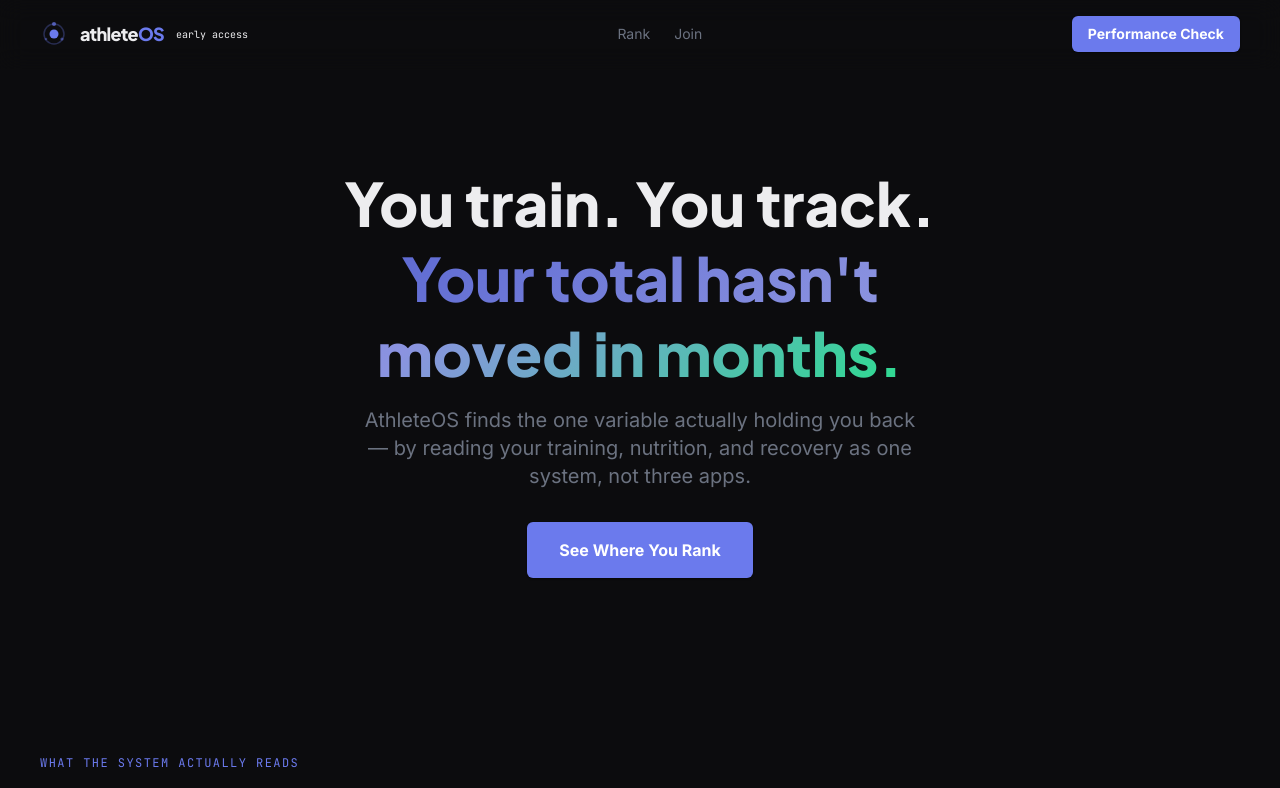
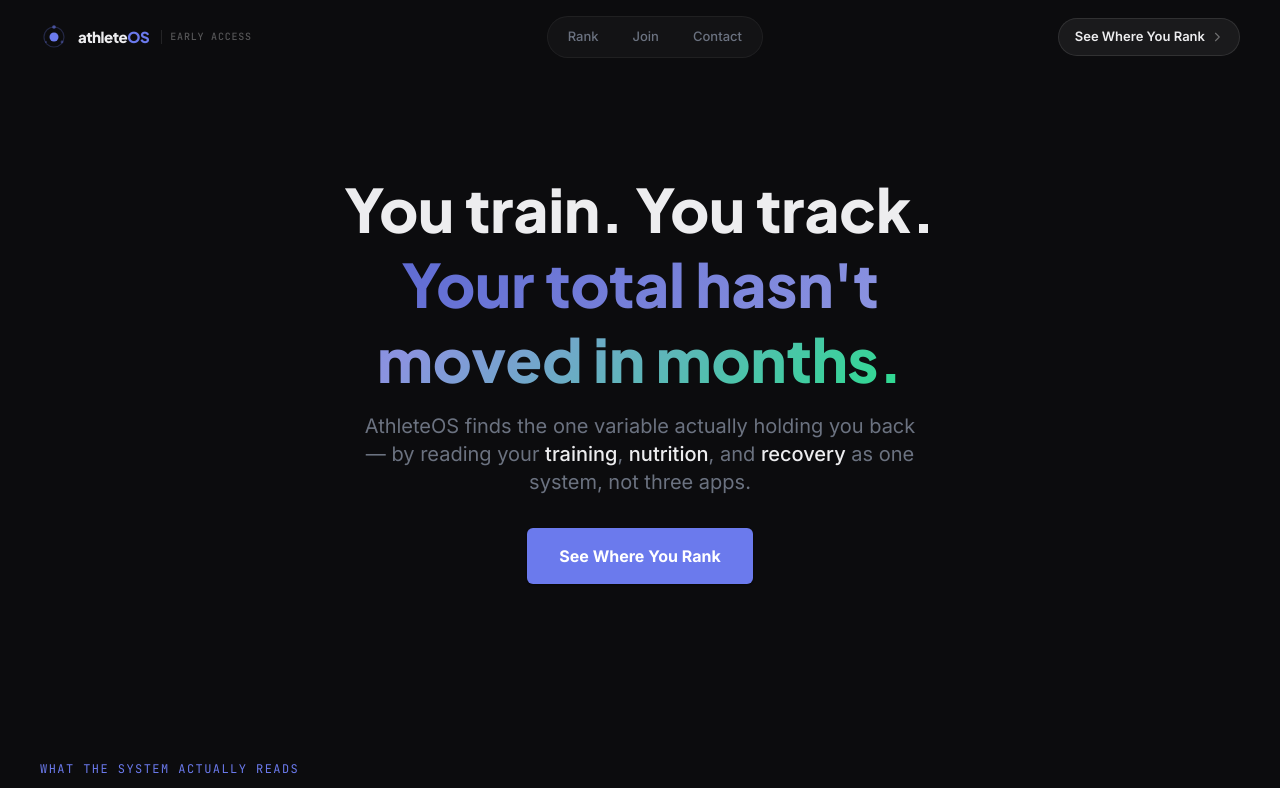
Before and after one commit to athleteosHQ/athleteos-web, a Next.js app in the folder athleteos-next/: page / in a window 1280 px wide. Shown: the top 788 px of the page. Built offline with nearby package versions, Linux system fonts and the light colour scheme.

Commit message:
restructured

```diff
--- a/athleteos-next/src/components/landing/HeroSection.tsx
+++ b/athleteos-next/src/components/landing/HeroSection.tsx
@@ -16,7 +16,11 @@ export function HeroSection() {
           <span className="hero-gradient-word">Your total hasn&apos;t moved in months.</span>
         </h1>
         <p className="mt-4 text-lg text-muted-foreground sm:text-xl max-w-xl mx-auto">
-          AthleteOS finds the one variable actually holding you back — by reading your training, nutrition, and recovery as one system, not three apps.
+          AthleteOS finds the one variable actually holding you back — by reading your{' '}
+          <span className="text-foreground font-medium">training</span>,{' '}
+          <span className="text-foreground font-medium">nutrition</span>, and{' '}
+          <span className="text-foreground font-medium">recovery</span>{' '}
+          as one system, not three apps.
         </p>
         <button
           type="button"
--- a/athleteos-next/src/components/landing/NavBar.tsx
+++ b/athleteos-next/src/components/landing/NavBar.tsx
@@ -2,6 +2,12 @@
 
 import { useEffect, useState } from 'react'
 import Link from 'next/link'
+
+const NAV_LINKS = [
+  { label: 'Rank', href: '#rank' },
+  { label: 'Join', href: '#inline-signup-gate' },
+  { label: 'Contact', href: 'mailto:contact@athleteos.io' },
+] as const
 
 export function NavBar() {
   const [scrolled, setScrolled] = useState(false)
@@ -15,53 +21,98 @@ export function NavBar() {
 
   return (
     <nav
-      className="sticky top-0 z-50 backdrop-blur-md transition-all duration-300"
+      className="sticky top-0 z-50 transition-all duration-500"
       style={{
-        background: scrolled ? 'rgba(5,5,6,0.88)' : 'rgba(5,5,6,0)',
+        backdropFilter: scrolled ? 'blur(20px) saturate(1.4)' : 'none',
+        WebkitBackdropFilter: scrolled ? 'blur(20px) saturate(1.4)' : 'none',
+        background: scrolled ? 'rgba(12,12,14,0.72)' : 'transparent',
         borderBottom: scrolled
-          ? '1px solid rgba(255,255,255,0.06)'
+          ? '1px solid rgba(255,255,255,0.05)'
           : '1px solid transparent',
-        boxShadow: scrolled
-          ? '0 1px 0 rgba(255,255,255,0.03), 0 8px 32px rgba(0,0,0,0.24)'
-          : 'none',
       }}
     >
-      <div className="mx-auto flex max-w-screen-xl items-center justify-between gap-3 px-4 py-4 sm:px-6 md:px-10">
-        <Link href="/" className="flex min-w-0 items-center gap-3">
-          <svg width="28" height="28" viewBox="0 0 28 28" fill="none" aria-hidden="true" style={{ flexShrink: 0 }}>
-            <circle cx="14" cy="14" r="10" stroke="var(--accent)" strokeWidth="1.5" opacity="0.3"/>
-            <circle cx="14" cy="14" r="4.5" fill="var(--accent)"/>
-            <circle cx="14" cy="4" r="2" fill="var(--accent)" opacity="0.7"/>
-            <circle cx="22" cy="19" r="1.6" fill="var(--accent)" opacity="0.5"/>
-            <circle cx="6" cy="19" r="1.3" fill="var(--accent)" opacity="0.4"/>
-          </svg>
+      <div className="mx-auto flex max-w-screen-xl items-center justify-between px-5 py-4 sm:px-6 md:px-10">
+
+        {/* ── Logo + wordmark ── */}
+        <Link href="/" className="group flex items-center gap-2.5">
+          <div
+            className="relative flex h-7 w-7 items-center justify-center"
+            style={{ flexShrink: 0 }}
+          >
+            <svg width="28" height="28" viewBox="0 0 28 28" fill="none" aria-hidden="true">
+              <circle cx="14" cy="14" r="10" stroke="var(--accent)" strokeWidth="1.2" opacity="0.25" />
+              <circle cx="14" cy="14" r="4.5" fill="var(--accent)" />
+              <circle cx="14" cy="4" r="1.8" fill="var(--accent)" opacity="0.6" />
+              <circle cx="22" cy="19" r="1.4" fill="var(--accent)" opacity="0.4" />
+              <circle cx="6" cy="19" r="1.1" fill="var(--accent)" opacity="0.3" />
+            </svg>
+          </div>
           <span
-            className="text-base sm:text-lg font-extrabold"
-            style={{ fontFamily: 'var(--font-jakarta)', letterSpacing: '-0.04em' }}
+            className="text-[15px] font-extrabold tracking-tight"
+            style={{ fontFamily: 'var(--font-jakarta)', letterSpacing: '-0.03em' }}
           >
-            <span className="text-foreground">athlete</span><span className="text-accent">OS</span>
+            <span className="text-foreground">athlete</span>
+            <span className="text-accent">OS</span>
           </span>
-          <span className="hidden font-mono text-[10px] text-muted-foreground/40 sm:inline">early access</span>
+
+          {/* Subtle divider + badge — Linear-style */}
+          <span className="hidden sm:flex items-center gap-2 ml-0.5">
+            <span
+              className="h-3.5 w-px"
+              style={{ background: 'rgba(255,255,255,0.1)' }}
+            />
+            <span
+              className="font-mono text-[10px] font-medium tracking-[0.08em] uppercase"
+              style={{ color: 'rgba(255,255,255,0.3)' }}
+            >
+              Early access
+            </span>
+          </span>
         </Link>
 
-        <div className="hidden items-center gap-6 text-sm text-muted-foreground md:flex">
-          {(['Rank', 'Join'] as const).map(link => (
-            <a
-              key={link}
-              href={`#${link.toLowerCase()}`}
-              className="transition hover:text-foreground"
-            >
-              {link}
-            </a>
-          ))}
+        {/* ── Center nav links — visible on md+ ── */}
+        <div className="hidden md:flex items-center">
+          <div
+            className="flex items-center gap-0.5 rounded-full px-1 py-1"
+            style={{
+              background: 'rgba(255,255,255,0.03)',
+              border: '1px solid rgba(255,255,255,0.05)',
+            }}
+          >
+            {NAV_LINKS.map(({ label, href }) => (
+              <a
+                key={label}
+                href={href}
+                className="relative rounded-full px-4 py-1.5 text-[13px] font-medium text-muted-foreground transition-all duration-200 hover:text-foreground hover:bg-white/[0.06]"
+              >
+                {label}
+              </a>
+            ))}
+          </div>
         </div>
 
+        {/* ── CTA ── */}
         <a
           href="#rank"
-          className="cursor-pointer rounded-md bg-accent px-3 py-2 text-xs sm:px-4 sm:text-sm font-bold text-white transition-all hover:bg-accent-light whitespace-nowrap"
-          style={{ boxShadow: '0 1px 2px rgba(0,0,0,0.4)' }}
+          className="group/cta relative cursor-pointer overflow-hidden rounded-full px-4 py-2 text-[13px] font-semibold text-foreground transition-all duration-200 hover:text-white whitespace-nowrap"
+          style={{
+            background: 'rgba(255,255,255,0.06)',
+            border: '1px solid rgba(255,255,255,0.1)',
+          }}
         >
-          Performance Check
+          <span className="relative z-10 flex items-center gap-1.5">
+            See Where You Rank
+            <svg width="12" height="12" viewBox="0 0 16 16" fill="none" className="opacity-40 transition-all duration-200 group-hover/cta:opacity-80 group-hover/cta:translate-x-0.5">
+              <path d="M6 3l5 5-5 5" stroke="currentColor" strokeWidth="1.5" strokeLinecap="round" strokeLinejoin="round" />
+            </svg>
+          </span>
+          {/* Hover glow */}
+          <span
+            className="pointer-events-none absolute inset-0 opacity-0 transition-opacity duration-300 group-hover/cta:opacity-100"
+            style={{
+              background: 'radial-gradient(circle at 50% 50%, rgba(107,122,237,0.12), transparent 70%)',
+            }}
+          />
         </a>
       </div>
     </nav>
--- a/athleteos-next/src/components/landing/PersonalizedUpsellStrip.tsx
+++ b/athleteos-next/src/components/landing/PersonalizedUpsellStrip.tsx
@@ -126,12 +126,12 @@ export function PersonalizedUpsellStrip({ rankResult }: PersonalizedUpsellStripP
                 </div>
                 <Lock className="w-3.5 h-3.5 mt-1 text-muted-foreground/40" />
               </div>
-              <p className="mt-3 text-sm text-muted-foreground leading-relaxed" style={{ filter: 'blur(1px)' }}>
+              <p className="mt-3 text-sm text-muted-foreground leading-relaxed select-none" style={{ filter: 'blur(3.5px)', opacity: 0.65 }}>
                 {lockedContent[key]}
               </p>
               <div
                 className="pointer-events-none absolute inset-0"
-                style={{ background: 'linear-gradient(180deg, transparent 30%, rgba(5,5,6,0.6) 100%)' }}
+                style={{ background: 'linear-gradient(180deg, transparent 25%, rgba(5,5,6,0.4) 70%, rgba(5,5,6,0.65) 100%)' }}
               />
             </motion.div>
           ))}
--- a/athleteos-next/src/components/landing/ProblemSection.tsx
+++ b/athleteos-next/src/components/landing/ProblemSection.tsx
@@ -7,6 +7,8 @@ const FOOD_DATA = [
   { food: 'Paneer (100g)',       mfp: '14.2g', ifct: '18.3g', diff: '−22%' },
   { food: 'Chicken curry',       mfp: '12.8g', ifct: '16.4g', diff: '−28%' },
   { food: 'Whole wheat roti',    mfp: '2.9g',  ifct: '4.0g',  diff: '−27%' },
+  { food: 'Chicken shawarma',    mfp: '16.5g', ifct: '20.8g', diff: '−21%' },
+  { food: 'Khubz (Arabic bread)', mfp: '3.4g', ifct: '4.6g',  diff: '−26%' },
 ]
 
 const IMPACT_CONTEXT = [
--- a/athleteos-next/src/components/landing/SignupGateSection.tsx
+++ b/athleteos-next/src/components/landing/SignupGateSection.tsx
@@ -130,7 +130,7 @@ export function SignupGateSection({ overallPct }: SignupGateSectionProps) {
             <div>
               <GlassField
                 type="tel"
-                placeholder="+91 9XXXXXXXXX"
+                placeholder="+XX XXXXXXXXXX"
                 value={form.whatsapp}
                 onChange={v => setForm(f => ({ ...f, whatsapp: v }))}
                 error={errors.whatsapp}
--- a/athleteos-next/src/components/landing/TrustStrip.tsx
+++ b/athleteos-next/src/components/landing/TrustStrip.tsx
@@ -4,7 +4,7 @@ import { motion } from 'framer-motion'
 import { useHeadingParallax, staggerContainer, staggerItem } from '@/lib/motion'
 
 const SOURCES = [
-  { id: 'FOOD_DATA', label: 'Verified intake data', note: 'Macros sourced from national food composition research — not crowdsourced estimates', color: '#2DDC8F' },
+  { id: 'FOOD_DATA', label: 'Verified intake data', note: 'Built on verified food composition data for Indian and South Asian diets — whether you train in Mumbai, Dubai, or London', color: '#2DDC8F' },
   { id: 'COMPETITION_DATA', label: 'Competition data', note: 'Calibrated against real meet records', color: '#00D9FF' },
   { id: 'ATHLETE_DATABASE', label: 'Global athlete baseline', note: 'Percentile rankings calibrated against competitive lifters across IPF-affiliated federations', color: '#5E6AD2' },
   { id: 'PRIVACY', label: 'No account required', note: 'Get your full rank instantly — no signup, no email, no tracking', color: '#2DDC8F' },
```
